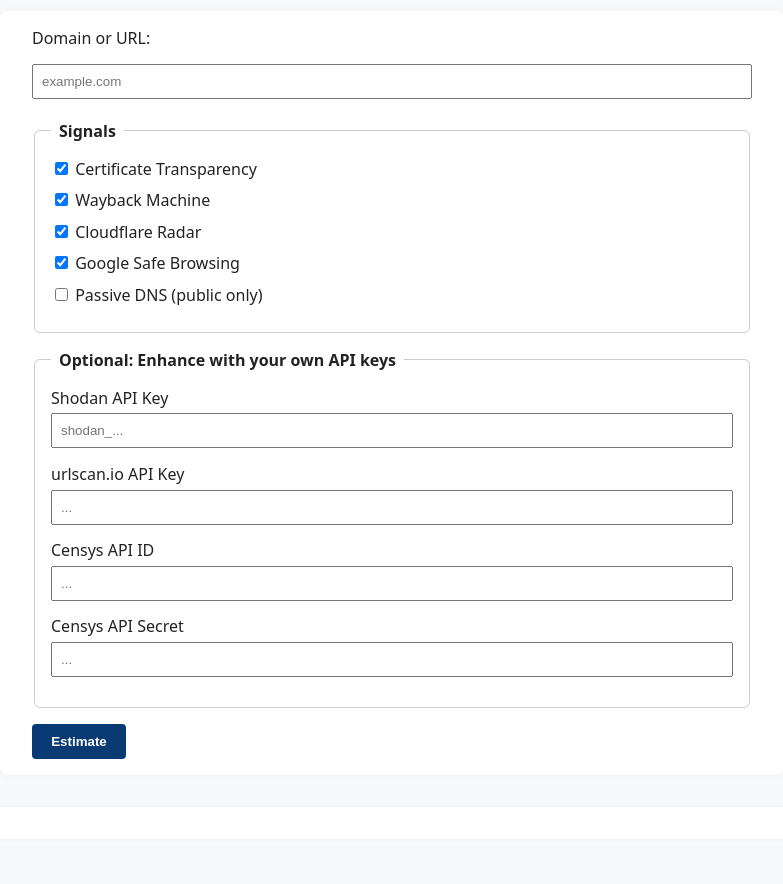
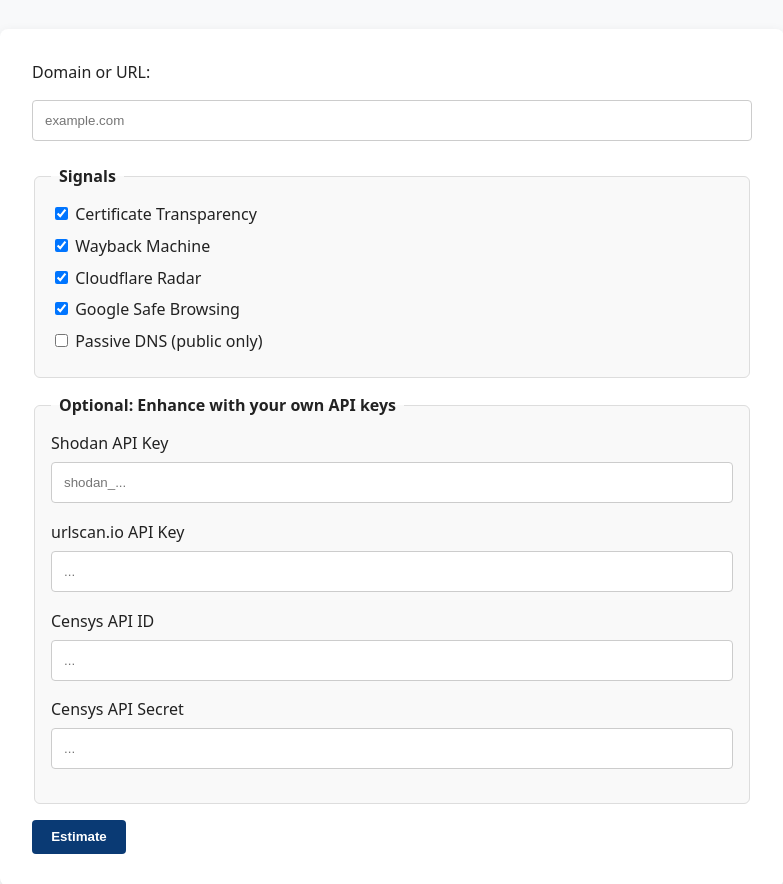
Before and after one commit to iocium/link-age, a website with bundled scripts: page docs/index.html in a window 1280 px wide. Shown: the part 139-1023 px from the top of the page, without its empty margins (248-1031 px from the left). Built offline with nearby package versions, Linux system fonts and the light colour scheme.

Commit message:
style: enhance UI elements for improved readability and user experience in the demo
Key changes include increasing font sizes for better emphasis, adjusting colors for improved contrast, and enhancing padding and margins for a more spacious layout. Added transitions for input focus and button hover states to create a smoother interaction.

```diff
--- a/docs/style.css
+++ b/docs/style.css
@@ -5,28 +5,42 @@
   background: #f8f9fa;
   color: #222;
 }
+
 header {
   text-align: center;
   margin-bottom: 2rem;
 }
+
 h1 {
-  font-size: 2rem;
+  font-size: 2.5rem; /* Increased size for emphasis */
   margin-bottom: 0.5rem;
+  color: #0a3a74; /* Changed color for better contrast */
 }
+
 form {
   max-width: 720px;
   margin: 0 auto 2rem;
   background: white;
-  padding: 1rem 2rem;
+  padding: 2rem; /* Increased padding for a spacious feel */
   border-radius: 8px;
-  box-shadow: 0 0 8px rgba(0,0,0,0.05);
+  box-shadow: 0 4px 12px rgba(0, 0, 0, 0.1); /* Enhanced shadow for depth */
 }
+
 input[type="text"] {
-  padding: 0.5rem;
-  margin: 0.3rem 0;
+  padding: 0.75rem; /* Increased padding for comfort */
+  margin: 0.5rem 0; /* Adjusted margin for consistent spacing */
   width: 100%;
   box-sizing: border-box;
+  border: 1px solid #ccc;
+  border-radius: 4px; /* Added rounded corners */
+  transition: border-color 0.3s; /* Smooth transition effect */
 }
+
+input[type="text"]:focus {
+  border-color: #0a3a74; /* Highlight input on focus */
+  outline: none; /* Remove default outline */
+}
+
 button {
   margin-top: 1rem;
   padding: 0.6rem 1.2rem;
@@ -36,44 +50,55 @@
   border-radius: 4px;
   font-weight: bold;
   cursor: pointer;
+  transition: background 0.3s; /* Smooth transition for hover effect */
 }
+
 button:hover {
-  background: #08407e;
+  background: #08407e; /* Darker shade on hover */
 }
+
 fieldset {
-  border: 1px solid #ccc;
+  border: 1px solid #ddd; /* Lighter border for subtlety */
   border-radius: 6px;
   padding: 1rem;
   margin-top: 1rem;
+  background: #f9f9f9; /* Light background for fieldset */
 }
+
 legend {
   font-weight: bold;
   padding: 0 0.5rem;
 }
+
 label {
   display: block;
   margin-bottom: 0.6rem;
 }
+
 #report {
   max-width: 800px;
   margin: 2rem auto;
   background: white;
   padding: 1rem;
   border-radius: 6px;
-  box-shadow: 0 0 5px rgba(0,0,0,0.05);
+  box-shadow: 0 0 5px rgba(0, 0, 0, 0.1);
 }
+
 footer {
   margin-top: 3rem;
   text-align: center;
   font-size: 0.9rem;
 }
+
 footer p {
   margin: 0.2rem 0;
 }
+
 footer .note {
   font-style: italic;
   color: #666;
 }
+
 .error {
   color: red;
   font-weight: bold;
```
